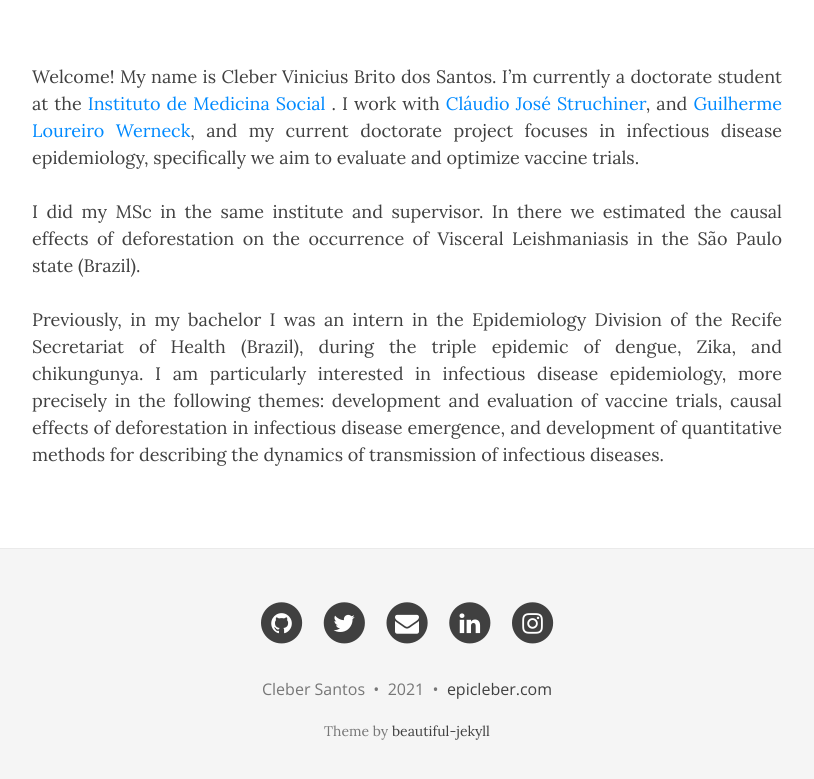
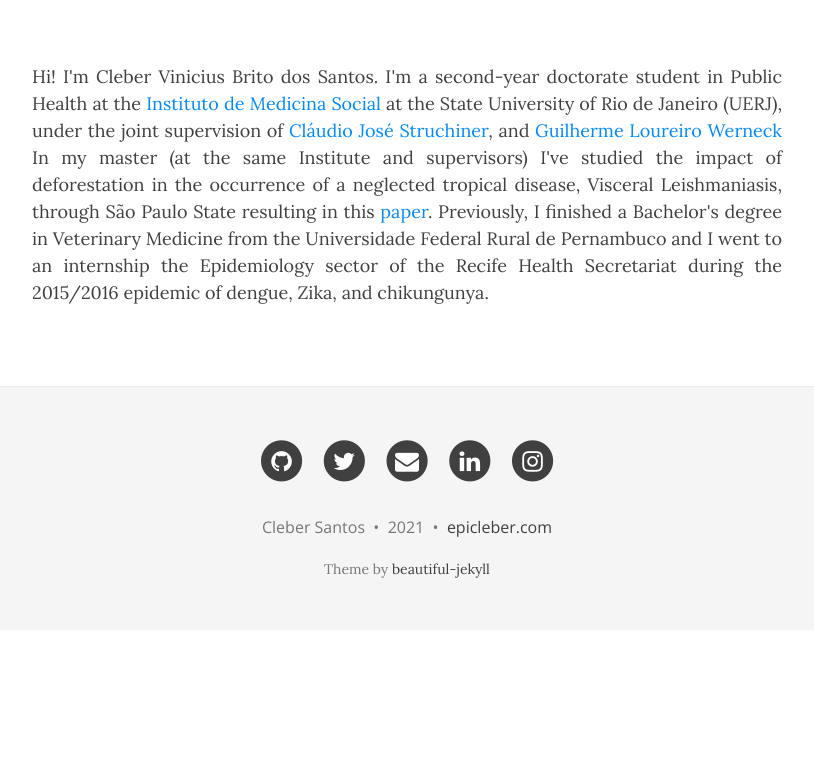
Before and after one commit to epicleber/epicleber.com, a Jekyll site: the page built from index.html, in a window 1280 px wide and 1283 px high. Shown: the part 491-1270 px from the top of the window, without its empty margins (233-1047 px from the left). Built offline with Jekyll 4.4.1, drawn with Linux system fonts in a browser that asks for light colours; nearby versions of some CDN libraries; the list of posts is cut into pages by our own code.

Commit message:
Update index.html

```diff
--- a/index.html
+++ b/index.html
@@ -8,11 +8,13 @@ bigimg:
 ---
 
 
+
 <div class="front-blurb">
-  <p>Welcome! My name is Cleber Vinicius Brito dos Santos. I’m currently a doctorate student at the <a href="https://https://www.ims.uerj.br">Instituto de Medicina Social </a>. I work with <a href="https://emap.fgv.br/en/faculty/claudio-jose-struchiner">Cláudio José Struchiner</a>, and <a href="https://publons.com/researcher/1202227/guilherme-werneck/">Guilherme Loureiro Werneck</a>, and my current doctorate project focuses in infectious disease epidemiology, specifically we aim to evaluate and optimize vaccine trials.  </br> </br>
-I did my MSc in the same institute and supervisor.  In there we estimated the causal effects of deforestation on the occurrence of Visceral Leishmaniasis in the São Paulo state (Brazil). </br> </br>
-	 Previously, in my bachelor I was an intern in the Epidemiology Division of the Recife Secretariat of Health (Brazil), during the triple epidemic of dengue, Zika, and chikungunya.
-I am particularly interested in infectious disease epidemiology, more precisely in the following themes: development and evaluation of vaccine trials, causal effects of deforestation in infectious disease emergence, and development of quantitative methods for describing the dynamics of transmission of infectious diseases.  </p>
+  <p>Hi! I'm Cleber Vinicius Brito dos Santos. I'm a second-year doctorate student in Public Health at the <a href="https://https://www.ims.uerj.br">Instituto de Medicina Social</a> at the State University of Rio de Janeiro (UERJ), under the joint supervision of <a href="https://scholar.google.com/citations?user=kVh9mCwAAAAJ&hl=pt-BR&oi=ao">Cláudio José Struchiner</a>, and <a href="https://scholar.google.com/citations?user=UK-Di5gAAAAJ&hl=pt-BR&oi=ao">Guilherme Loureiro Werneck</a>
+In my master (at the same Institute and supervisors) I've studied the impact of deforestation in the occurrence of a neglected tropical disease, Visceral Leishmaniasis, through São Paulo State resulting in this <a href="https://royalsocietypublishing.org/doi/abs/10.1098/rspb.2021.1537">paper</a>.
+Previously, I finished a Bachelor's degree in Veterinary Medicine from the Universidade Federal Rural de Pernambuco and I went to an internship the Epidemiology sector of the Recife Health Secretariat during the 2015/2016 epidemic of dengue, Zika, and chikungunya.
+
+  </p>
             </div>
 
 </div>
```
